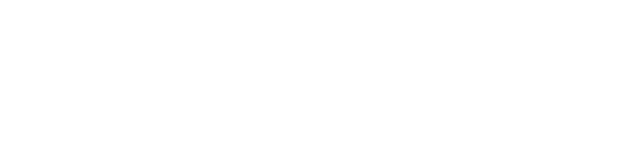
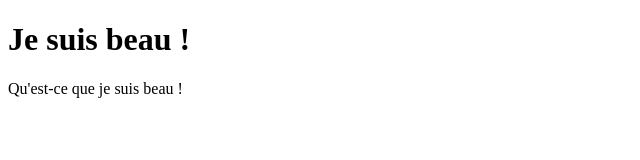
Before and after one commit to RomainZanardo/Groupe3, a plain HTML site: page index.html in a window 1280 px wide. Shown: the whole page, without its empty margins (0-640 px from the left). Drawn offline with Linux system fonts and the light colour scheme.

Commit message:
Mise à jour de l'index

```diff
--- a/index.html
+++ b/index.html
@@ -6,6 +6,7 @@
     <title>Document</title>
 </head>
 <body>
-
+    <H1>Je suis beau !</H1>
+    <p>Qu'est-ce que je suis beau !</p>
 </body>
 </html>
```
